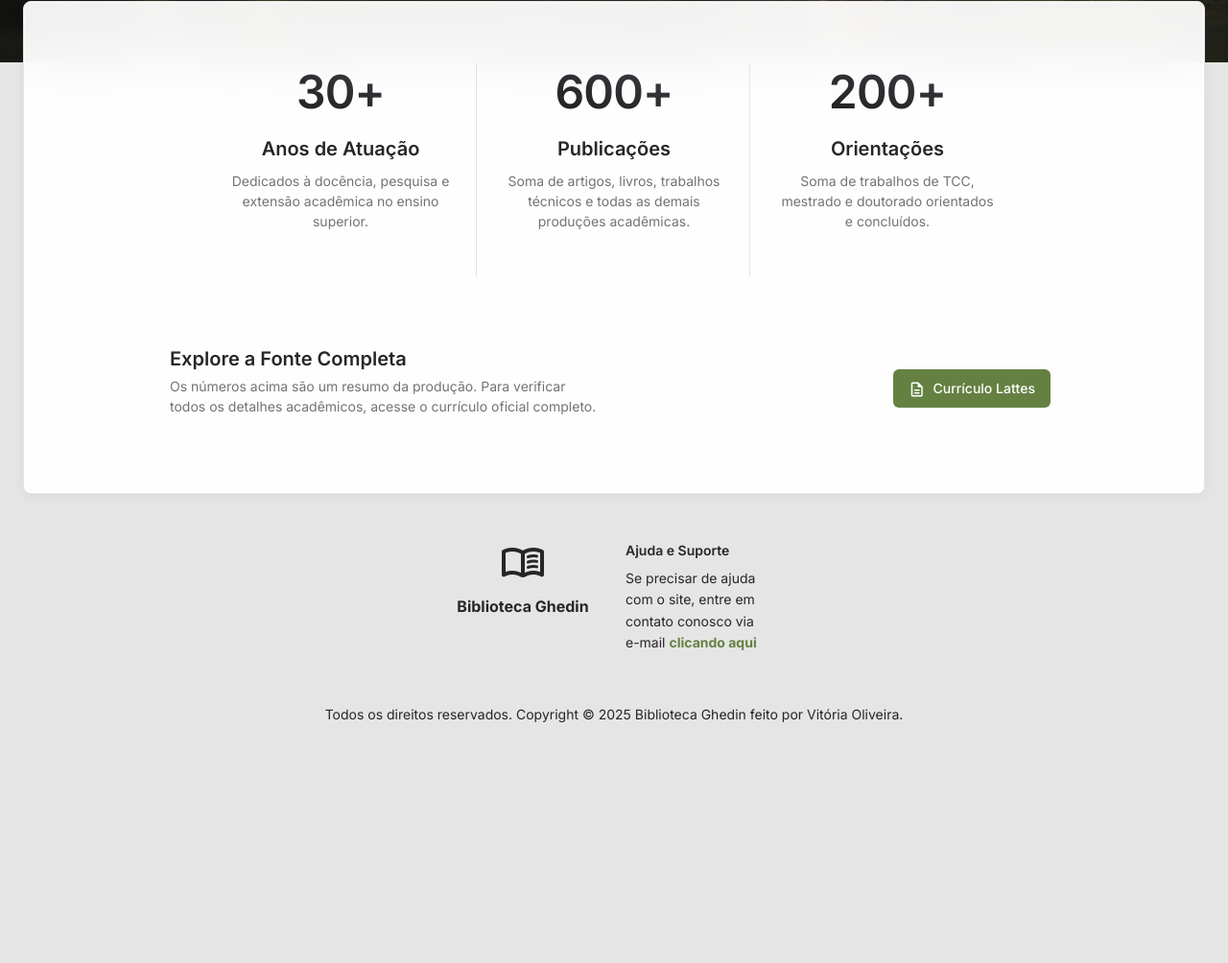
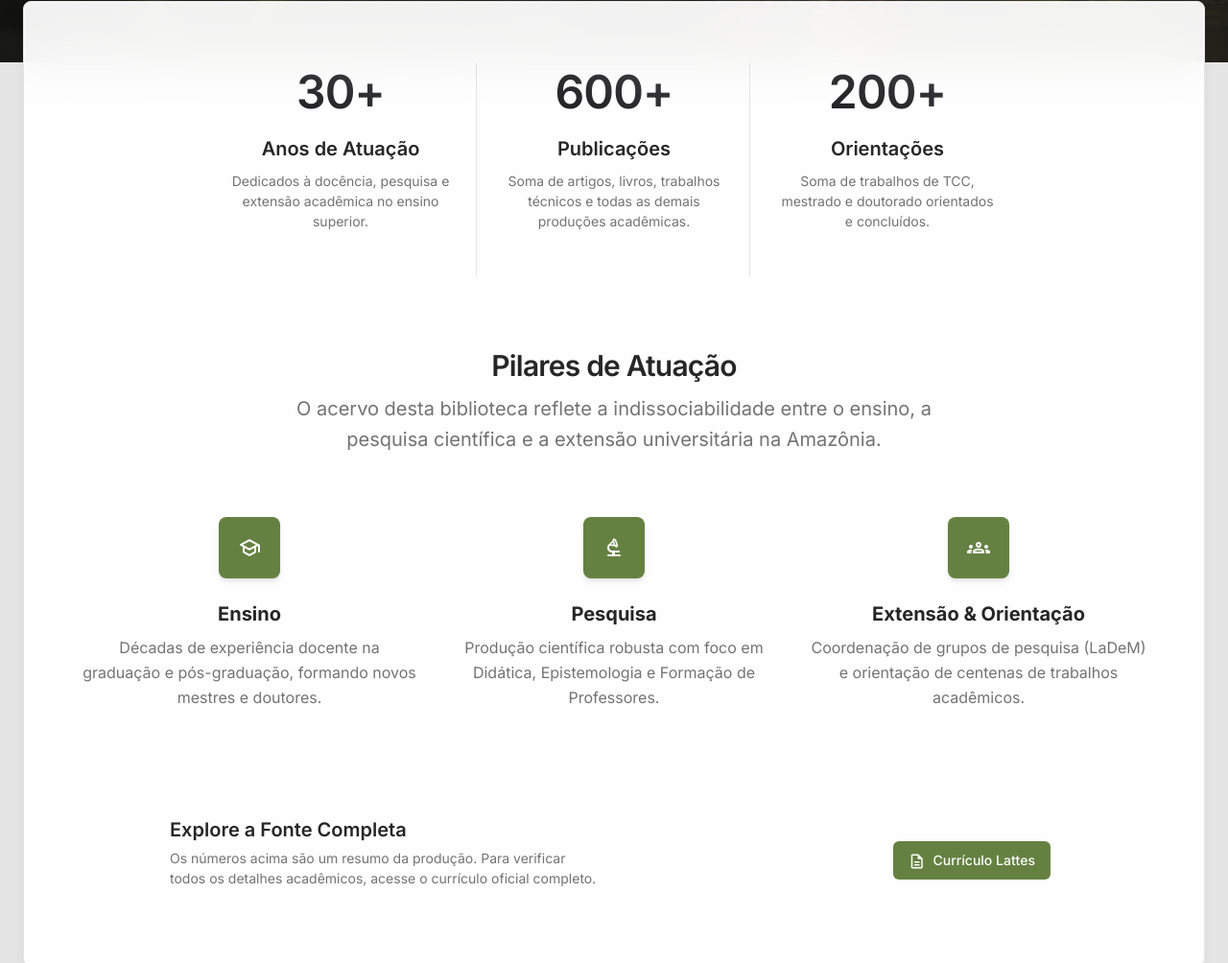
Before and after one commit to vyvisz/Repositorio-Digital-Academico, a website: page bibliotecaghedin.html in a window 1280 px wide. Shown: the part 535-1539 px from the top of the page at 96% size. Before the commit the page ends 1314 px from the top, so only its background shows below. Drawn offline with nearby package versions, Linux system fonts and the light colour scheme; some packages are replaced by stand-ins of ours.

Commit message:
ajustes na tela inicial

```diff
--- a/bibliotecaghedin.html
+++ b/bibliotecaghedin.html
@@ -187,6 +187,50 @@
   </section>
 
 <!-- -------   START PRE-FOOTER 2 - simple social line w/ title & 3 buttons    -------- -->
+ <section class="py-5">
+  <div class="container">
+    <div class="row">
+      <div class="col-lg-8 mx-auto text-center mb-5">
+        <h3 class="text-dark">Pilares de Atuação</h3>
+        <p class="lead">O acervo desta biblioteca reflete a indissociabilidade entre o ensino, a pesquisa científica e a extensão universitária na Amazônia.</p>
+      </div>
+    </div>
+
+    <div class="row">
+
+      <div class="col-md-4">
+        <div class="info text-center">
+          <div class="icon icon-shape icon-lg shadow mx-auto text-center mb-4 text-white" style="background-color: #658142;">
+            <i class="material-symbols-rounded opacity-10">school</i>
+          </div>
+          <h5 class="font-weight-bolder">Ensino</h5>
+          <p>Décadas de experiência docente na graduação e pós-graduação, formando novos mestres e doutores.</p>
+        </div>
+      </div>
+
+      <div class="col-md-4">
+        <div class="info text-center">
+          <div class="icon icon-shape icon-lg shadow mx-auto text-center mb-4 text-white" style="background-color: #658142;">
+            <i class="material-symbols-rounded opacity-10">biotech</i>
+          </div>
+          <h5 class="font-weight-bolder">Pesquisa</h5>
+          <p>Produção científica robusta com foco em Didática, Epistemologia e Formação de Professores.</p>
+        </div>
+      </div>
+
+      <div class="col-md-4">
+        <div class="info text-center">
+          <div class="icon icon-shape icon-lg shadow mx-auto text-center mb-4 text-white" style="background-color: #658142;">
+            <i class="material-symbols-rounded opacity-10">groups</i>
+          </div>
+          <h5 class="font-weight-bolder">Extensão & Orientação</h5>
+          <p>Coordenação de grupos de pesquisa (LaDeM) e orientação de centenas de trabalhos acadêmicos.</p>
+        </div>
+      </div>
+
+    </div>
+  </div>
+</section>
     <div class="py-5">
       <div class="container">
         <div class="row">
```
